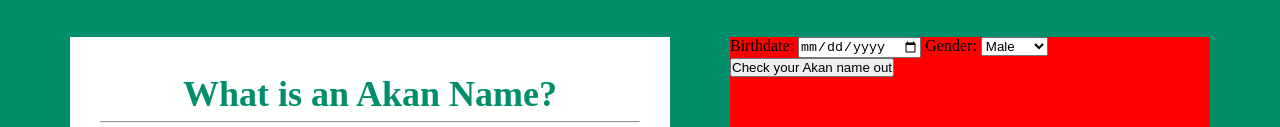
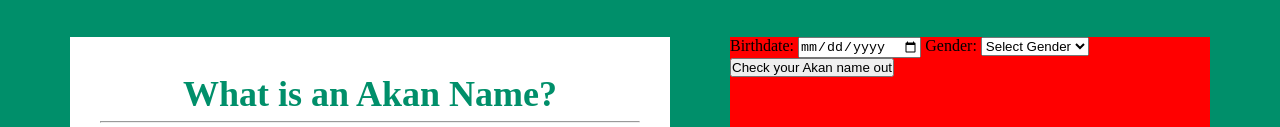
Before and after one commit to Wannjer1/Akan-Names, a plain HTML site: page index.html in a window 1280 px wide. Shown: the part 185-312 px from the top of the page. Drawn offline with Linux system fonts and the light colour scheme.

Commit message:
st-form styling update

```diff
--- a/index.html
+++ b/index.html
@@ -22,6 +22,7 @@
                 <input type="date" id="birthdate" name="birthdate">
                 <label for="gender">Gender:</label>
                 <select id="gender" name="gender">
+                    <option value="gender type">Select Gender</option>
                     <option value="male">Male</option>
                     <option value="female">Female</option>
                 </select>
```
